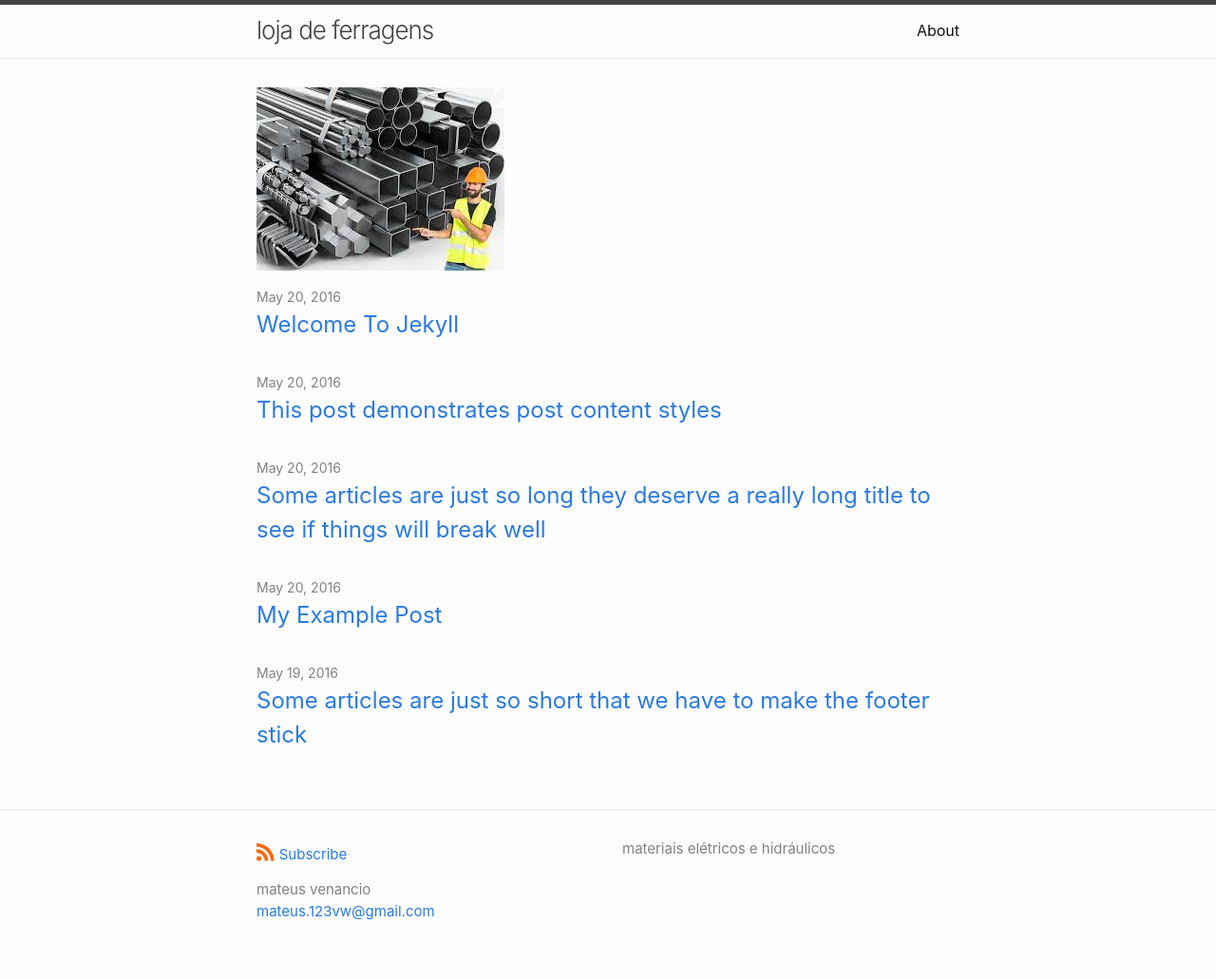
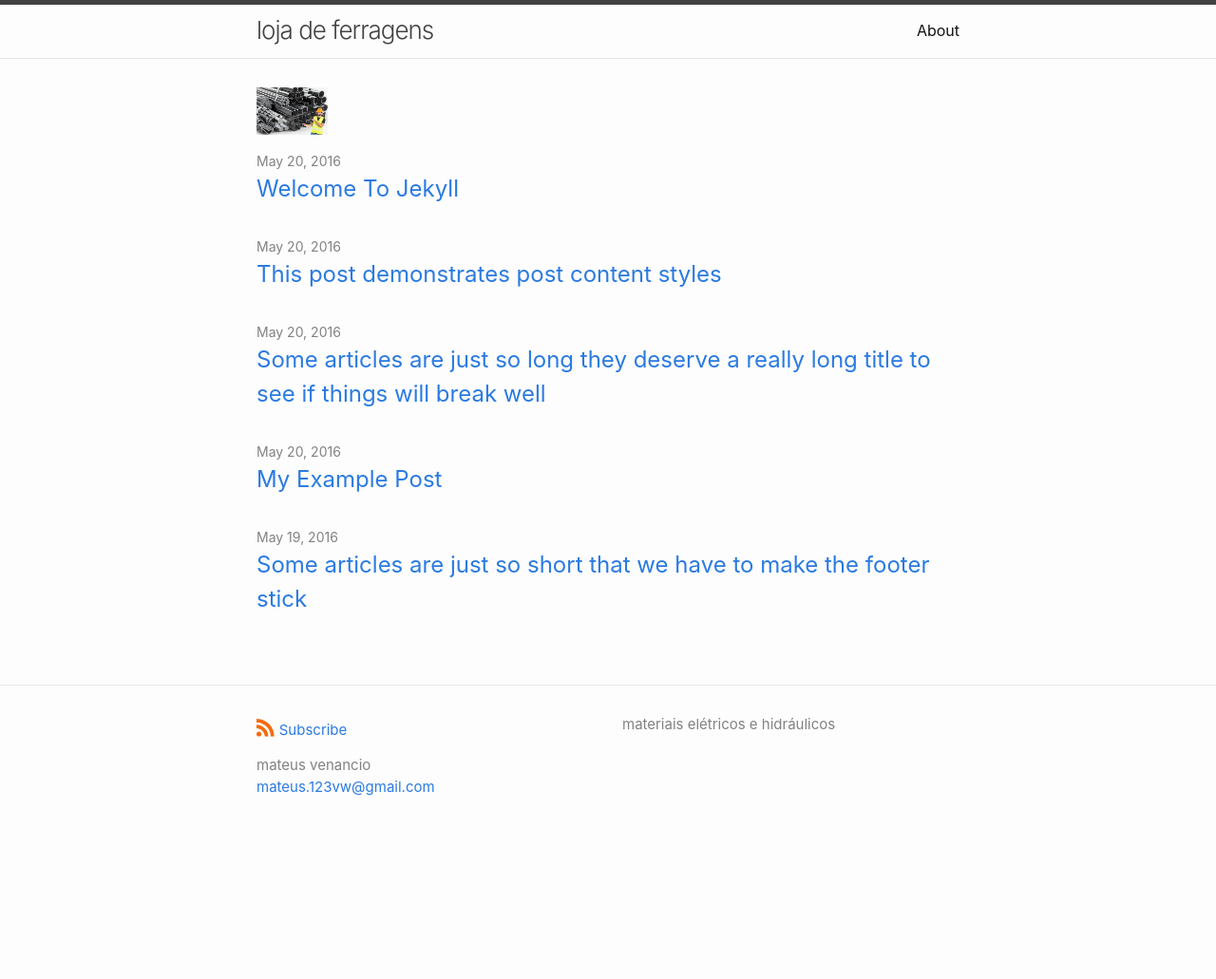
Before and after one commit to devsmate/Aprenda-e-inove, a Jekyll site: the page built from index.md, in a window 1280 px wide. Shown: the whole page at 95% size. Built offline with Jekyll 4.4.1, drawn with Linux system fonts in a browser that asks for light colours; after the commit the page ends 900 px from its top, so only the background shows below that.

Commit message:
Update index.md

```diff
--- a/index.md
+++ b/index.md
@@ -8,4 +8,4 @@
 layout: home
 ---
 
- <img src="assets/ferragem.png" />
+ <img src="assets/ferragem.png" height="50" width="75"/>
```
